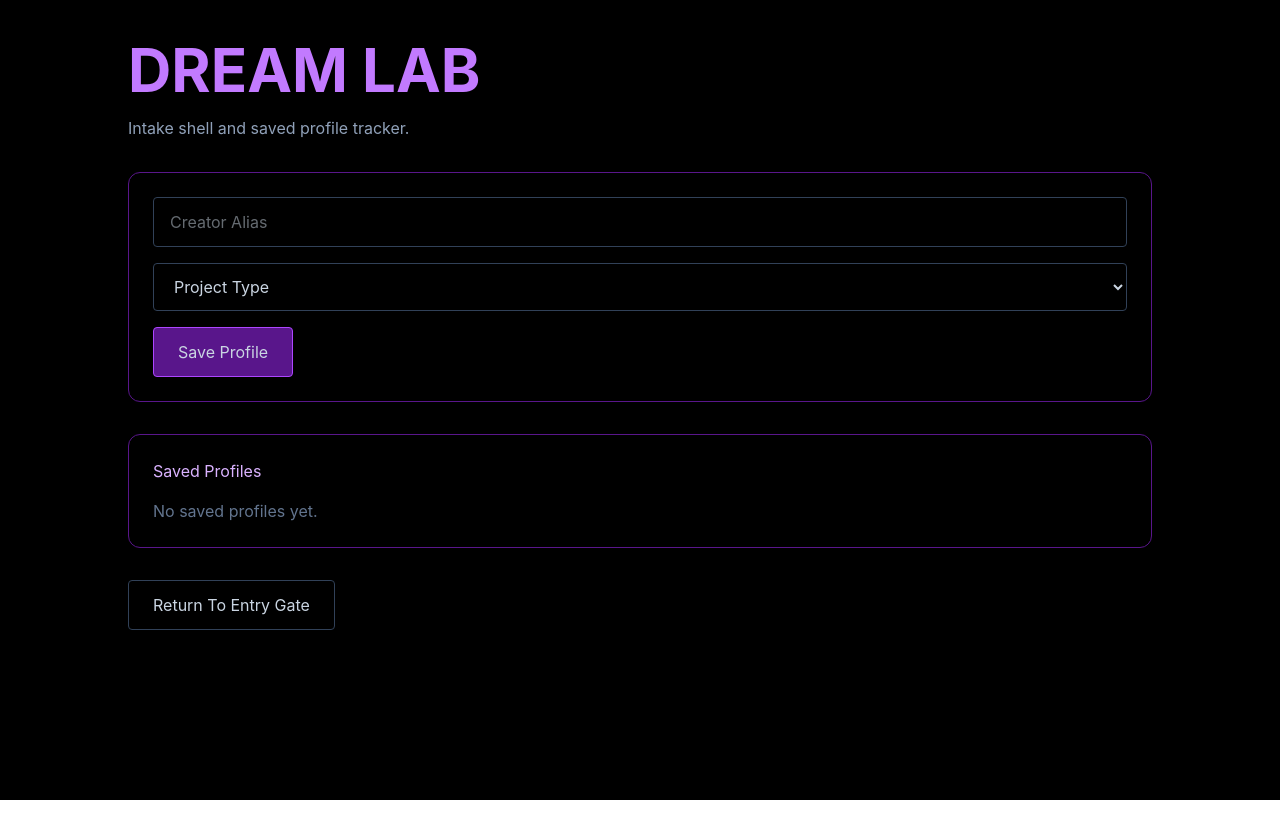
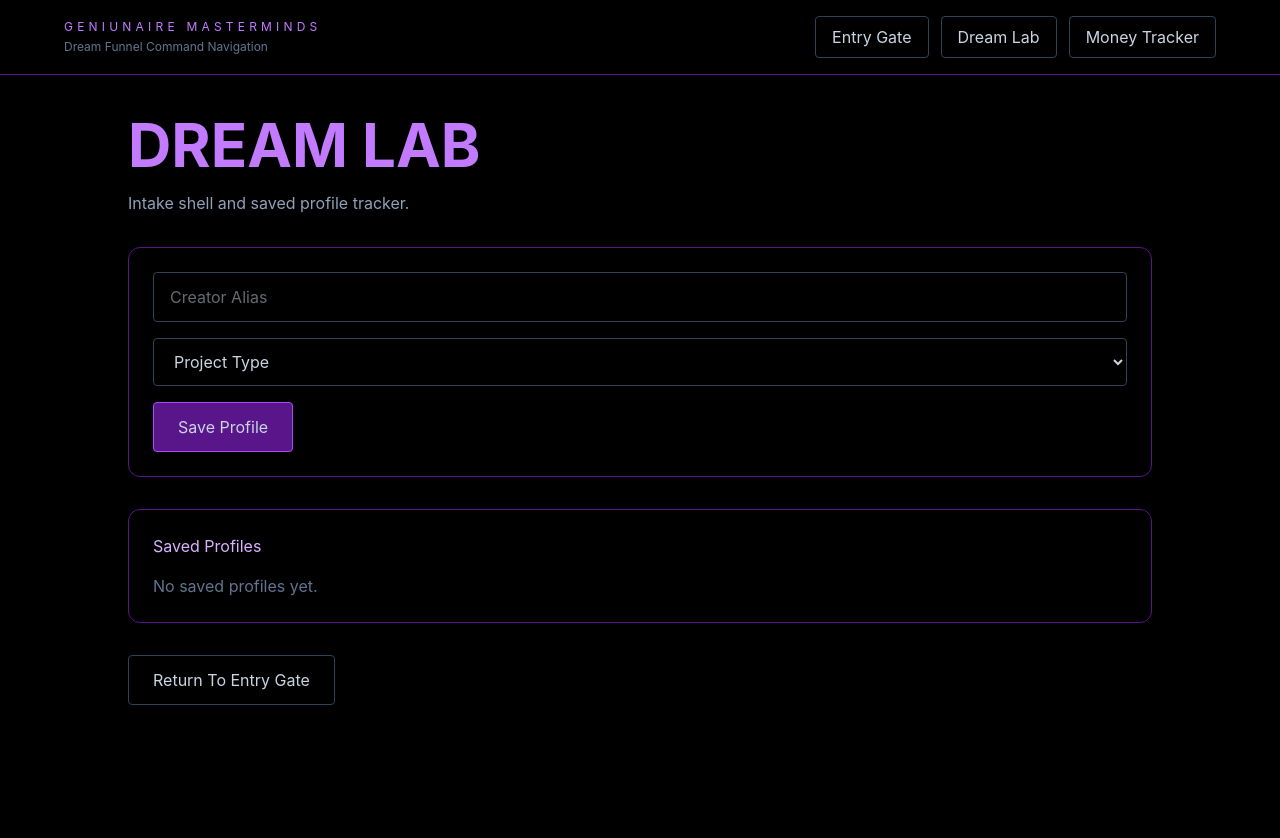
Before and after one commit to chocolateskyys-tech/geniunaire-masterminds, a React (Vite) app: page / in a window 1280 px wide. Both pictures are taken after a click on the button "ENTER DREAM LAB". Shown: the top 838 px of the page. Before the commit the page ends 800 px from the top, so only its background shows below. Built offline with nearby package versions, Linux system fonts and the light colour scheme.

Commit message:
Stage 10 Navigation polish

```diff
--- a/src/App.jsx
+++ b/src/App.jsx
@@ -6,6 +6,7 @@ import MoneyTracker from './components/MoneyTracker/MoneyTracker';
 function App() {
   const [currentView, setCurrentView] = useState('entryGate');
 
+  function renderCurrentView() {
     if (currentView === 'dreamLab') {
       return <DreamLab onReturn={() => setCurrentView('entryGate')} />;
     }
@@ -22,4 +23,52 @@ function App() {
     );
   }
 
+  return (
+    <div className="min-h-screen bg-black">
+      {currentView !== 'entryGate' && (
+        <nav className="sticky top-0 z-50 border-b border-purple-900 bg-black/90 backdrop-blur px-6 py-4">
+          <div className="max-w-6xl mx-auto flex flex-col gap-3 md:flex-row md:items-center md:justify-between">
+            <div>
+              <p className="text-purple-400 text-xs uppercase tracking-[0.35em]">
+                Geniunaire MasterMinds
+              </p>
+              <p className="text-slate-500 text-xs mt-1">
+                Dream Funnel Command Navigation
+              </p>
+            </div>
+
+            <div className="flex flex-wrap gap-3">
+              <button
+                type="button"
+                onClick={() => setCurrentView('entryGate')}
+                className="px-4 py-2 border border-slate-700 text-slate-300 rounded hover:border-purple-500"
+              >
+                Entry Gate
+              </button>
+
+              <button
+                type="button"
+                onClick={() => setCurrentView('dreamLab')}
+                className="px-4 py-2 border border-slate-700 text-slate-300 rounded hover:border-purple-500"
+              >
+                Dream Lab
+              </button>
+
+              <button
+                type="button"
+                onClick={() => setCurrentView('moneyTracker')}
+                className="px-4 py-2 border border-slate-700 text-slate-300 rounded hover:border-purple-500"
+              >
+                Money Tracker
+              </button>
+            </div>
+          </div>
+        </nav>
+      )}
+
+      {renderCurrentView()}
+    </div>
+  );
+}
+
 export default App;
```
Lines whose indentation alone changed are shown as unchanged.
